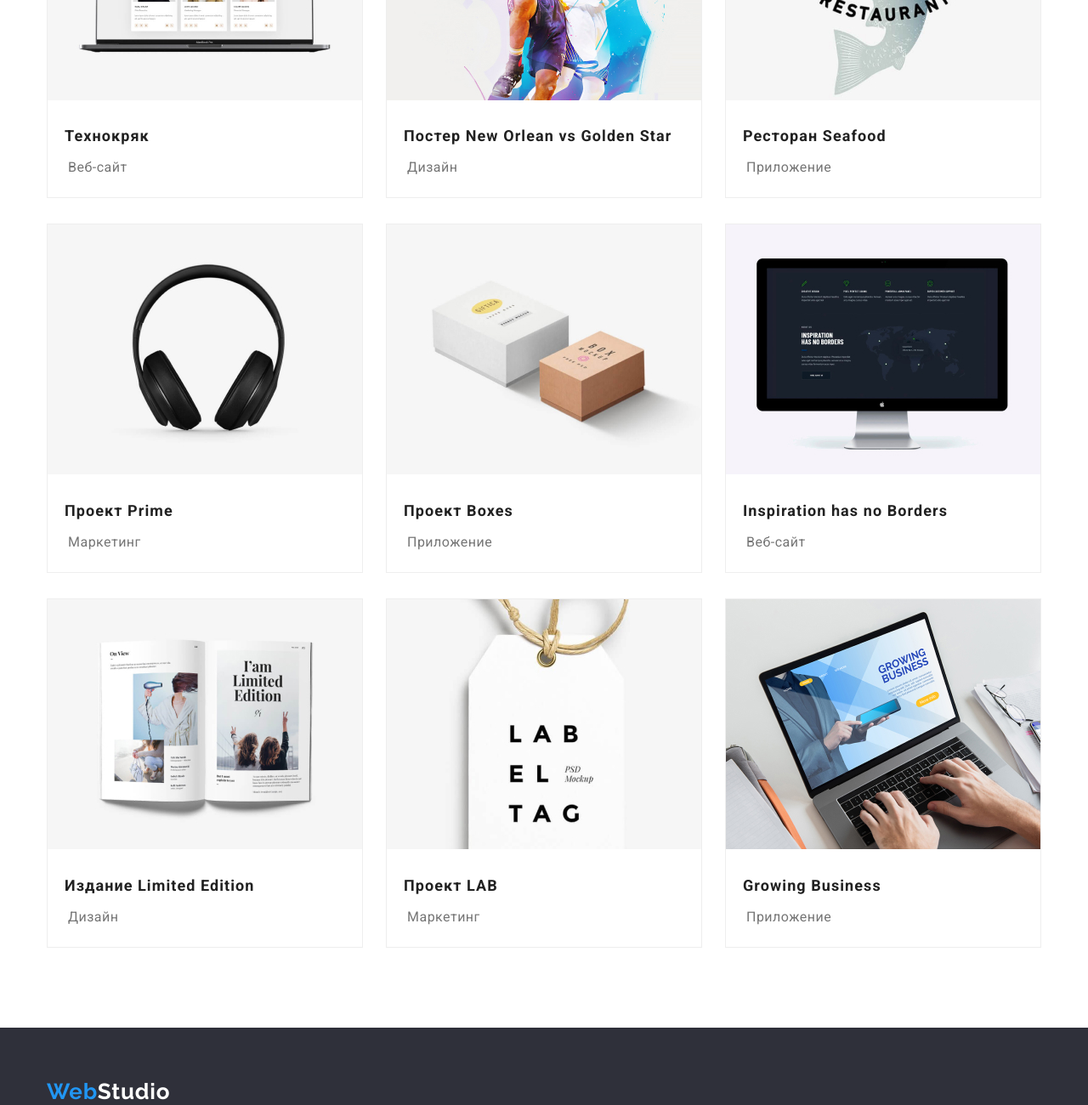
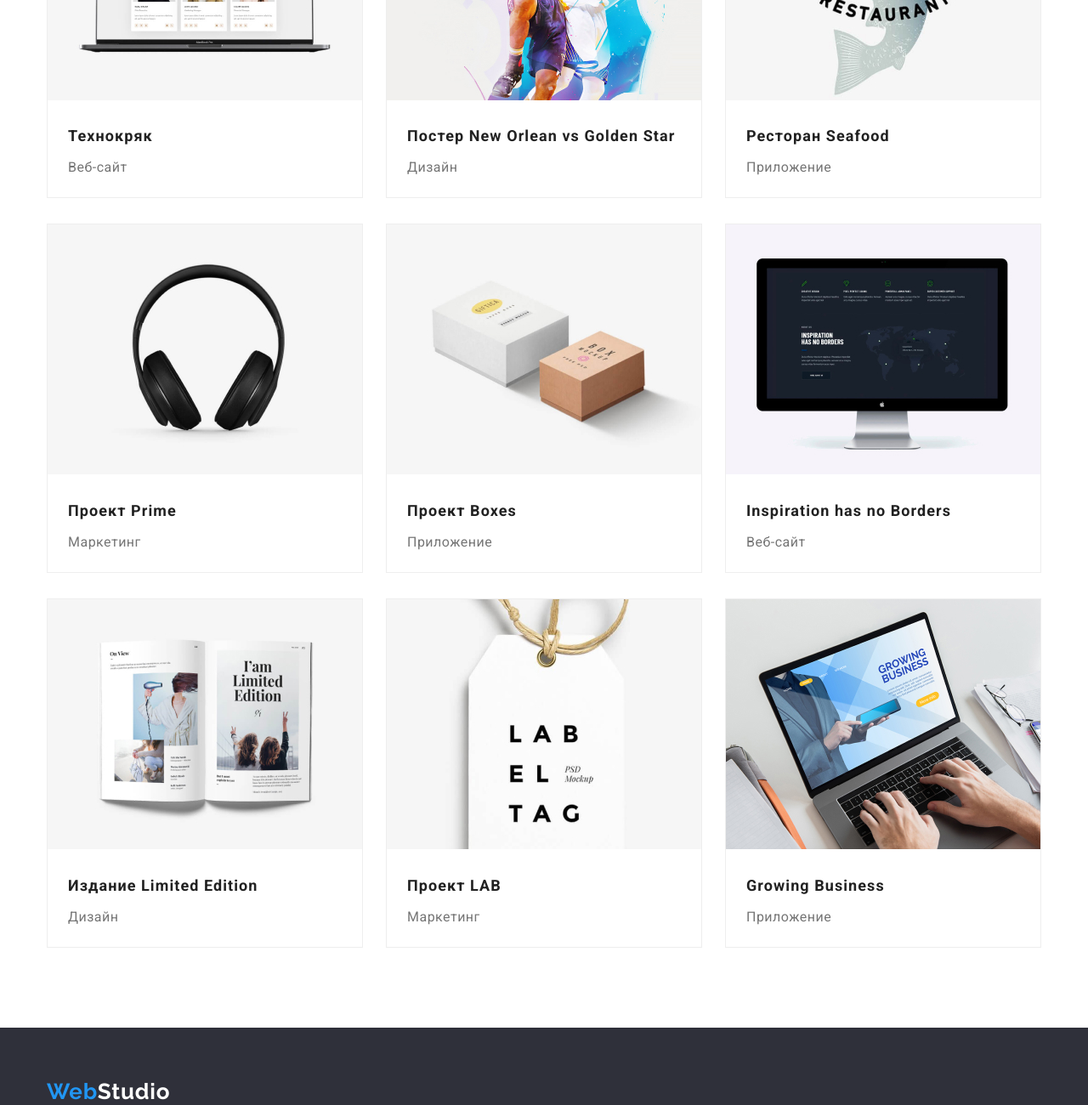
Before and after one commit to DmitriyShurlyhin/goit-markup-hw-03, a plain HTML site: page portfolio.html in a window 1280 px wide. Shown: the part 440-1740 px from the top of the page at 85% size. Drawn offline with nearby package versions, Linux system fonts and the light colour scheme.

Commit message:
changes-cards paddings and margins

```diff
--- a/css/styles.css
+++ b/css/styles.css
@@ -332,7 +332,7 @@ p {
   line-height: 2;
   letter-spacing: 0.06em;
   display: block;
-  padding: 20px 24px 4px 20px;
+  margin-bottom: 4px;
 }
 .card-item {
   border: 1px solid #eeeeee;
@@ -351,5 +351,7 @@ p {
   line-height: 1.9;
   letter-spacing: 0.03em;
   display: block;
-  padding: 0 24px 20px 24px;
 }
+.cards-description {
+  padding: 20px 24px;
+}
--- a/portfolio.html
+++ b/portfolio.html
@@ -68,8 +68,10 @@
                 alt="Веб сайт запущен на ноутбуке"
                 width="370"
               />
+              <div class="cards-description">
                 <h3 class="cards-title">Технокряк</h3>
                 <p class="cards-text">Веб-сайт</p>
+              </div>
             </li>
             <li class="card-item">
               <img
@@ -77,8 +79,10 @@
                 alt="Игра в баскетбол"
                 width="370"
               />
+              <div class="cards-description">
                 <h3 class="cards-title">Постер New Orlean vs Golden Star</h3>
                 <p class="cards-text">Дизайн</p>
+              </div>
             </li>
             <li class="card-item">
               <img
@@ -86,13 +90,17 @@
                 alt="Логотип ресторана Seafood"
                 width="370"
               />
+              <div class="cards-description">
                 <h3 class="cards-title">Ресторан Seafood</h3>
                 <p class="cards-text">Приложение</p>
+              </div>
             </li>
             <li class="card-item">
               <img src="./images/card-phones.jpg" alt="Наушники" width="370" />
+              <div class="cards-description">
                 <h3 class="cards-title">Проект Prime</h3>
                 <p class="cards-text">Маркетинг</p>
+              </div>
             </li>
             <li class="card-item">
               <img
@@ -100,8 +108,10 @@
                 alt="Две коробки"
                 width="370"
               />
+              <div class="cards-description">
                 <h3 class="cards-title">Проект Boxes</h3>
                 <p class="cards-text">Приложение</p>
+              </div>
             </li>
             <li class="card-item">
               <img
@@ -109,8 +119,10 @@
                 alt="Моноблок Imac"
                 width="370"
               />
+              <div class="cards-description">
                 <h3 class="cards-title">Inspiration has no Borders</h3>
                 <p class="cards-text">Веб-сайт</p>
+              </div>
             </li>
             <li class="card-item">
               <img
@@ -118,8 +130,10 @@
                 alt="Открытый журнал"
                 width="370"
               />
+              <div class="cards-description">
                 <h3 class="cards-title">Издание Limited Edition</h3>
                 <p class="cards-text">Дизайн</p>
+              </div>
             </li>
             <li class="card-item">
               <img
@@ -127,8 +141,10 @@
                 alt="Этикетка с лейблом"
                 width="370"
               />
+              <div class="cards-description">
                 <h3 class="cards-title">Проект LAB</h3>
                 <p class="cards-text">Маркетинг</p>
+              </div>
             </li>
             <li class="card-item">
               <img
@@ -136,8 +152,10 @@
                 alt="Человек работает за ноутбуком"
                 width="370"
               />
+              <div class="cards-description">
                 <h3 class="cards-title">Growing Business</h3>
                 <p class="cards-text">Приложение</p>
+              </div>
             </li>
           </ul>
         </div>
```
Lines whose indentation alone changed are shown as unchanged.
